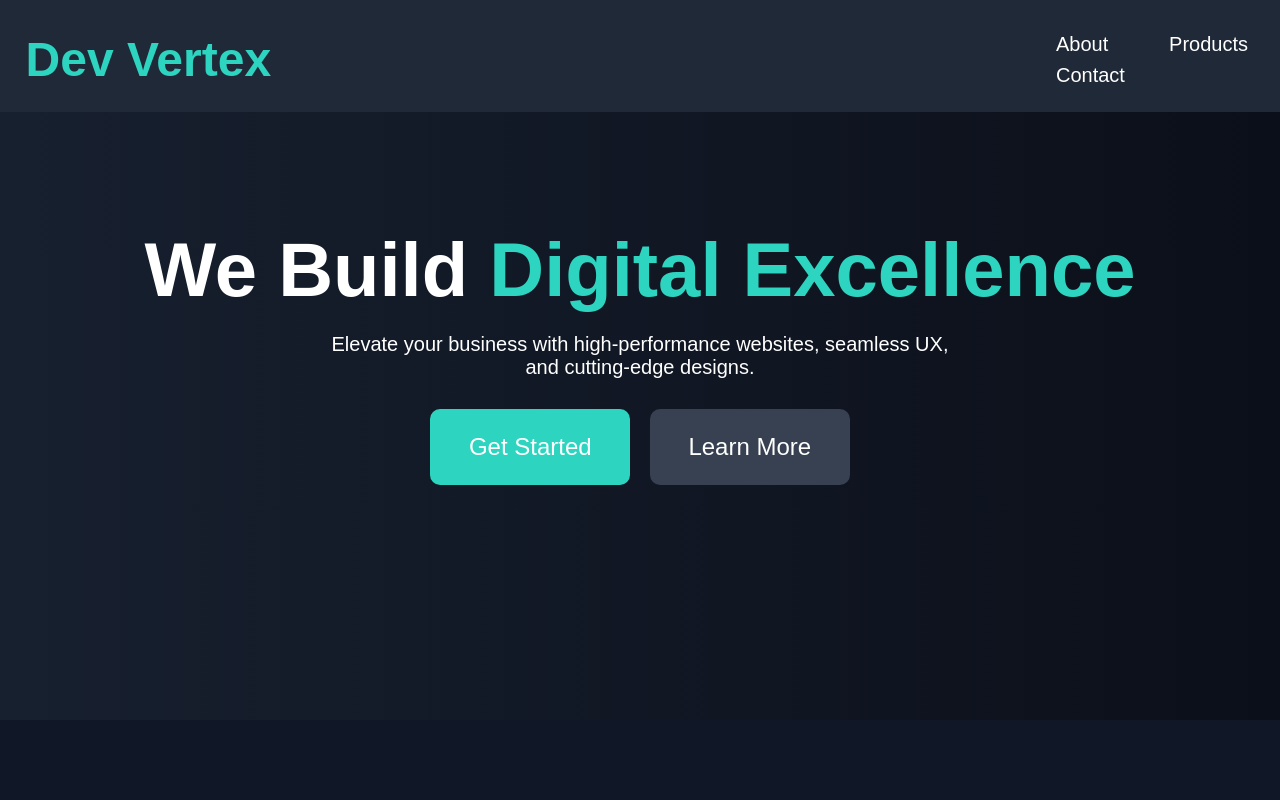
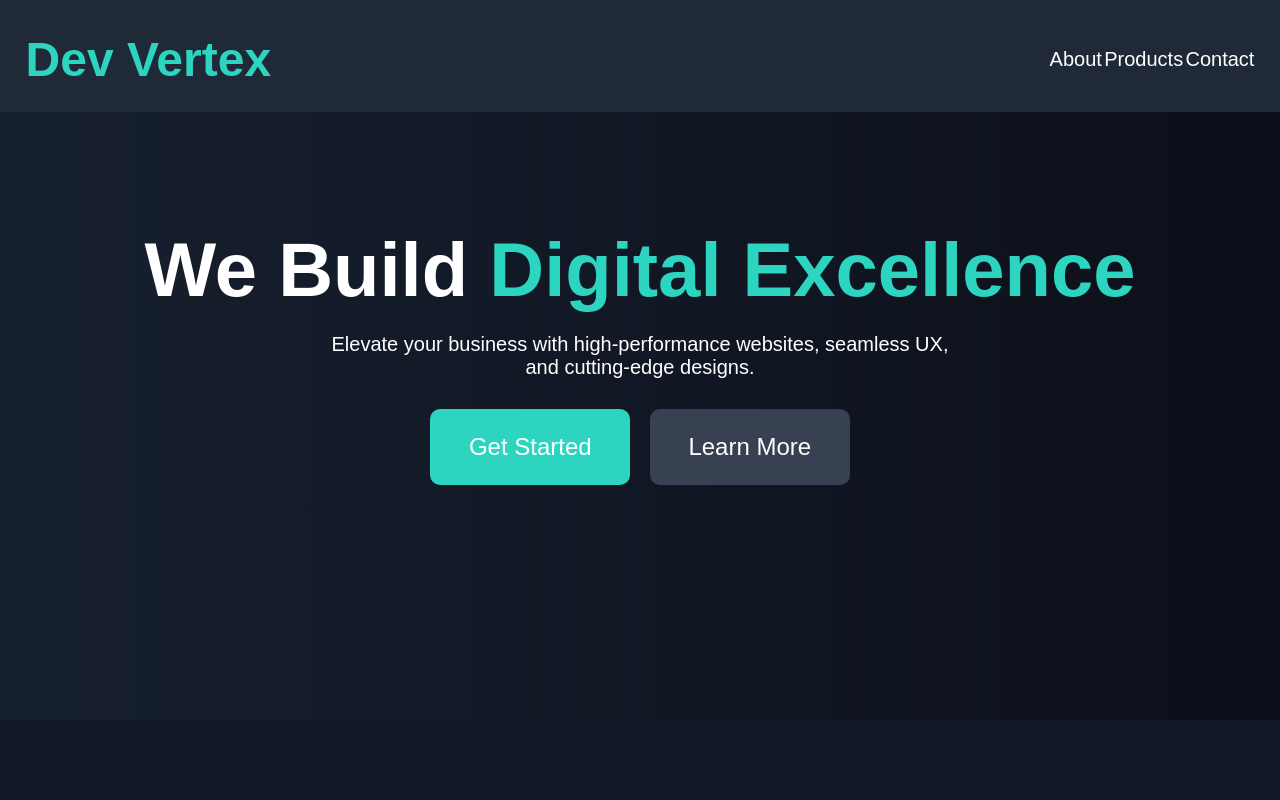
Before and after one commit to NaumenkoEP/dev-vertex, a plain HTML site: page index.html in a window 1280 px wide. Shown: the top 800 px of the page. Drawn offline with Linux system fonts and the light colour scheme.

Commit message:
Update main-style.css

```diff
--- a/styles/main-style.css
+++ b/styles/main-style.css
@@ -44,7 +44,6 @@ header nav a{
     text-decoration: none;
     color: var(--text-color);
     font-size: 2.5vh;
-    padding: 0.5vh 0.5vw;
     transition: 0.5s;
 }
 header nav a:hover{
```
